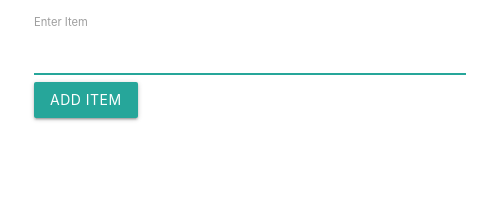
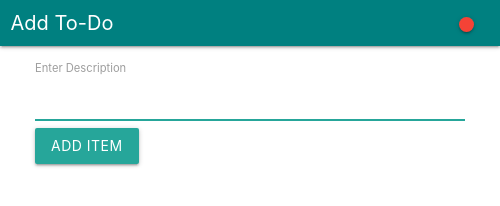
Before and after one commit to mukeshsingal/electron-todo-list, an Electron app: page addWindow.html in a window 500 px wide. Drawn offline with nearby package versions, Linux system fonts and the light colour scheme.

Commit message:
Add custom frame to add window

```diff
--- a/addWindow.html
+++ b/addWindow.html
@@ -9,23 +9,70 @@
     <link rel="stylesheet" href="https://cdnjs.cloudflare.com/ajax/libs/materialize/1.0.0-rc.2/css/materialize.min.css">
     <!--Let browser know website is optimized for mobile-->
     <meta name="viewport" content="width=device-width, initial-scale=1.0" />
+
     <style>
-    body {
-        margin: 10px;
-    }
+        form {
+            margin: 10px;
+        }
+
+        #title-bar1 {
+            -webkit-app-region: drag;
+        }
+
+        #title-bar-btns1 {
+            -webkit-app-region: no-drag;
+            position: fixed;
+            top: 0px;
+            right: 6px;
+        }
     </style>
 </head>
 
 <body>
+    <nav style="line-height:46px; height: 46px;">
+        <div id="title-bar1" class="row" style="background-color: TEAL; font-size: 20px">
+            <div class="col s6">
+
+                    <a>Add To-Do</a>
+
+            </div>
+            <div class="col s6">
+                <div id="title-bar-btns1" class="right-align" style="margin-right: 20px">
+                    <button id="close-btn1" class="btn-floating red" style="width:15px; height:15px"></button>
+                </div>
+            </div>
+        </div>
+    </nav>
     <div class="container">
         <form>
             <div>
-                <label>Enter Item</label>
+                <label>Enter Description</label>
                 <input type="text" id="item" autofocus>
             </div>
             <button class="btn waves-effect waves-light" type="submit">Add Item</button>
         </form>
     </div>
+    <script>
+        (function () {
+            // Retrieve remote BrowserWindow
+            const { BrowserWindow } = require('electron').remote
+
+            function init() {
+
+                // Close app
+                document.getElementById("close-btn1").addEventListener("click", (e) => {
+                    var window = BrowserWindow.getFocusedWindow();
+                    window.close();
+                });
+            };
+
+            document.onreadystatechange = () => {
+                if (document.readyState == "complete") {
+                    init();
+                }
+            };
+        })();
+    </script>
     <script>
         const electron = require('electron');
         const { ipcRenderer } = electron;
```
